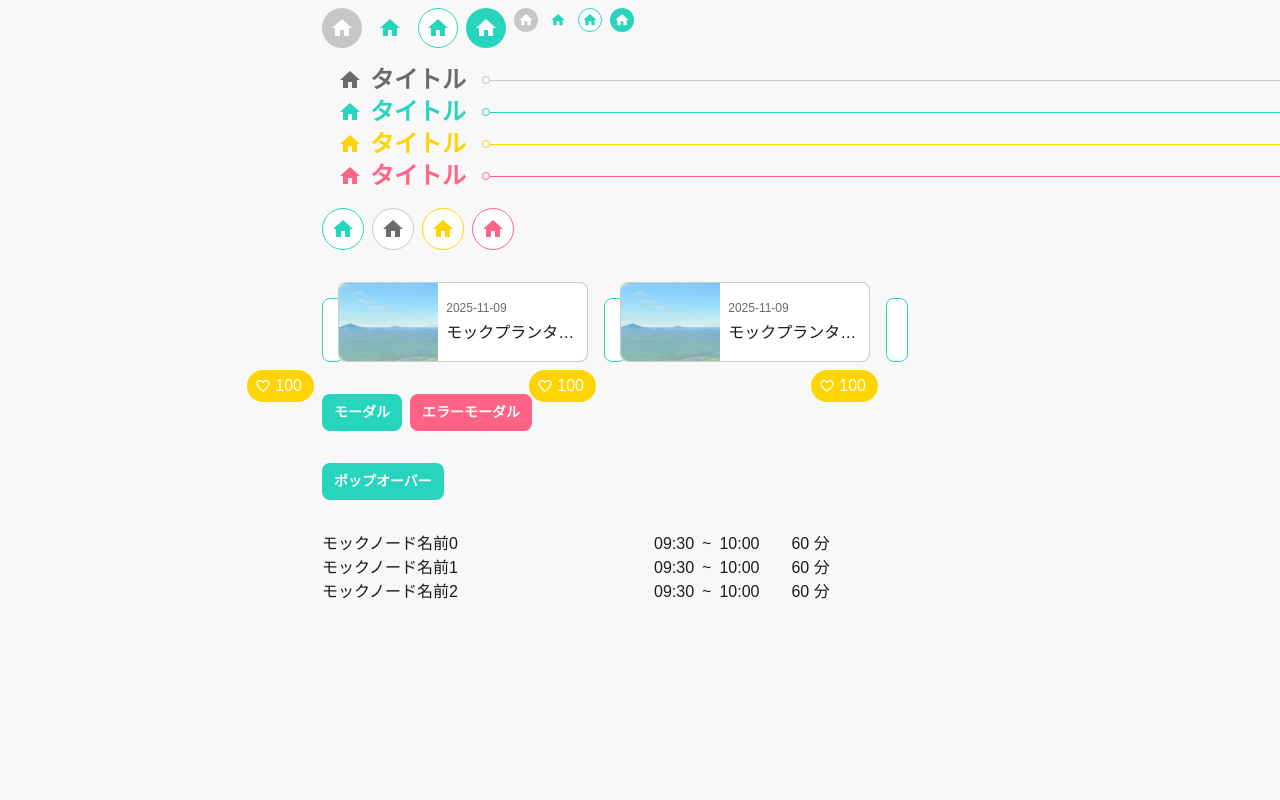
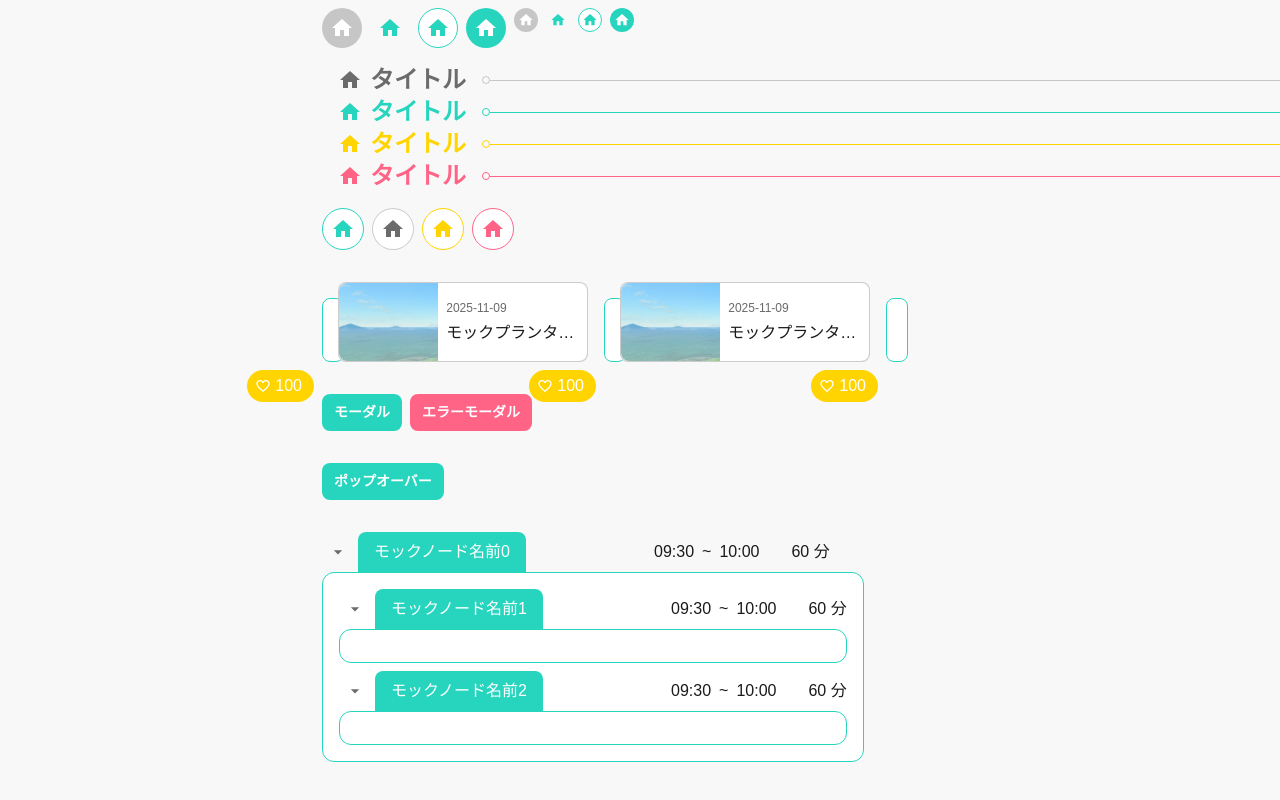
Before and after one commit to SOTA-swp/frontend, a Next.js app: page /dev in a window 1280 px wide. Shown: the part 557-1357 px from the top of the page. Before the commit the page ends 1293 px from the top, so only its background shows below. Built offline with nearby package versions, Linux system fonts and the light colour scheme.

Commit message:
💄 ProcessNodeのスタイルを変更

```diff
--- a/app/plans/_components/ProcessNode/EditElement.tsx
+++ b/app/plans/_components/ProcessNode/EditElement.tsx
@@ -3,6 +3,7 @@
 import NodeType from "@/types/node";
 import FIELD_NAMES from "./FIELD_NAMES";
 import { useNodeStore } from "../../_store/nodeStore";
+import clsx from "clsx";
 
 interface ToggleElementProps {
   id: NodeType["id"];
@@ -32,7 +33,9 @@ function EditElement({
     return editElement;
   } else {
     return (
-      <button className={className} onClick={handleEdited}>
+      <button
+        className={clsx("text-start", className)}
+        onDoubleClick={handleEdited}>
         {readElement}
       </button>
     );
--- a/app/plans/_components/ProcessNode/ProcessNode.tsx
+++ b/app/plans/_components/ProcessNode/ProcessNode.tsx
@@ -8,6 +8,8 @@ import FIELD_NAMES from "./FIELD_NAMES";
 import TextField from "@/components/TextField";
 import Node from "./Node";
 import TimeContent from "./TimeContent";
+import IconButton from "@/components/IconButton";
+import { MdArrowDropDown } from "react-icons/md";
 
 type ProcessNodeProps = NodeType;
 
@@ -30,7 +32,14 @@ function ProcessNode({ id, name, ...props }: ProcessNodeProps) {
   return (
     <div>
       <div className="flex gap-8 items-center">
-        <div className="min-w-[300px]">
+        <div className="w-[300px] flex items-center gap-1 self-end">
+          <IconButton
+            icon={<MdArrowDropDown />}
+            variant={"iconOnly"}
+            color={"gray"}
+            size={"sm"}
+          />
+          <div className="flex items-center bg-primary px-4 py-2 rounded-t-lg ">
             <EditElement
               id={id}
               fieldName={FIELD_NAMES.NAME}
@@ -42,12 +51,17 @@ function ProcessNode({ id, name, ...props }: ProcessNodeProps) {
                   onChange={(e) => handleNameChange(e.target.value)}
                 />
               }
-            readElement={name}
+              readElement={
+                <p className="min-h-4 min-w-4 max-w-[250px] text-paper truncate">
+                  {name}
+                </p>
+              }
             />
+          </div>
         </div>
         <TimeContent id={id} {...props} />
       </div>
-      <div>
+      <div className="flex flex-col gap-2 p-4 border border-primary bg-paper rounded-xl">
         {childrenNodes?.map((childId) => (
           <Node key={childId} id={childId} />
         ))}
```
Lines whose indentation alone changed are shown as unchanged.
